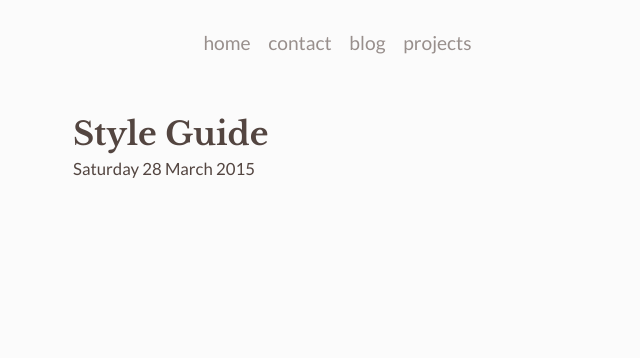
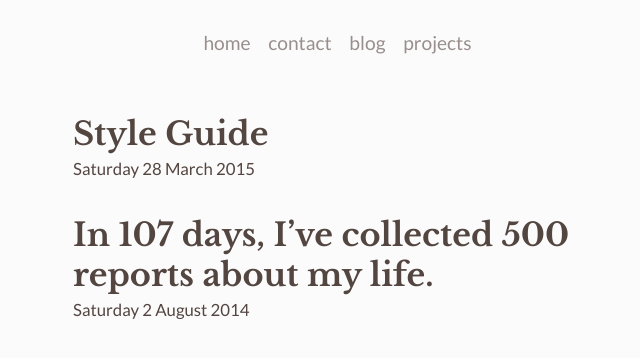
Before and after one commit to tmm/www, a Jekyll site: the page built from blog/index.html, in a window 1280 px wide. Shown: the top 358 px of the page, without its empty margins (303-943 px from the left). Built offline with Jekyll 4.4.1, drawn with Linux system fonts in a browser that asks for light colours; part of the change alters nothing that is shown.

Commit message:
Added post from Medium

```diff
--- a/_includes/head.html
+++ b/_includes/head.html
@@ -10,7 +10,7 @@
   <title>{{ page.title }}</title>
 
   <!-- Stylesheets -->
-  <link rel="stylesheet" href="http://fonts.googleapis.com/css?family=Noto+Serif:400italic|Lato|Libre+Baskerville:400,700">
+  <link rel="stylesheet" href="http://fonts.googleapis.com/css?family=Noto+Serif:400italic|Lato|Libre+Baskerville:400,700,400italic">
   <link rel="stylesheet" href="{{ "/css/styles.css" | prepend: site.baseurl }}">
 
   <!-- Favicons/Images -->
--- /dev/null
+++ b/blog/_posts/2014-08-02-in-107-days.md
@@ -0,0 +1,97 @@
+---
+layout: post
+title: "In 107 days, I’ve collected 500 reports about my life."
+date: 2014-08-02 10:00:00
+---
+
+![Are you in front of a screen?](/blog/assets/reporter0.png)
+{: .inline-image}
+
+##Here’s why you should start.##
+
+Over the last few months, I have made a conscious effort to learn a little more about myself. Whether its what I spend time doing or who I spend time with, I wanted a lightweight, unobtrusive method for collecting small snippets of data throughout my day.
+
+I tried lot’s of different methods—jotting down notes in small moleskin notebook, pecking away in the iOS notes app—the list goes on and on. None of these methods became ubiquitous in my daily routine and I tended to fade between several at a time. The worst part was that all the data was consciously collected.
+
+For this experiment to be effective, I had to find a method that randomly sampled, minimized complexity, and was accessible almost all the time.
+
+I settled with my iPhone 4s.
+
+>Money is circulated. Time is spent.
+
+One evening, my friend, [Tulio](https://twitter.com/tuliojarocki "Tulio Jarocki on Twitter"), was scrolling through one of Nicholas Felton’s [Personal Annual Reports](http://feltron.com "Feltron.com") and asked me if I had heard of Reporter.
+
+I said no.
+
+The next few minutes, I learned about how [the app](http://www.reporter-app.com "Reporter for iPhone") performs a few randomly timed surveys each day. Each survey, called a report, collects user inputted data as well as data from the phone’s sensors. The data is conveniently structured in exportable JSON files and the survey questions are completely customizable.
+
+>Reporter can illuminate aspects of your life that might be otherwise unmeasurable.
+
+If not completely sold on the idea, I was at least intrigued. The lightweight, random experience, centered around the phone was exactly where my other attempted methods fell short. So I fired up the App Store and was disappointed to [see that it cost $3.99](https://itunes.apple.com/us/app/reporter-app/id779697486).
+
+I almost balked at the purchase, but I realized something.
+
+*If Reporter can help me understand the things I care about, perhaps even saving me a few minutes each day, then it would definitely prove valuable.*
+
+The $3.99 I *circulated* on Reporter is definitely worth the time I *spend* everyday.
+
+***
+
+![Push Notification](/blog/assets/reporter1.png)
+{: .inline-image}
+A push notification I actually like seeing.
+{: .inline-caption}
+
+##Time To Report!##
+
+###What I report every day.###
+
+Time to Report! is the push notification that I see about five times a day. It prompts me to quickly avert my attention to capturing my current circumstances.
+
+Reporter has a few has default questions that I originally used—*Are you working? How did you sleep? Who are you with?*—but after a while I added my own and discarded a few of the built-ins.
+
+![Who are you with?](/blog/assets/reporter2.png)
+{: .normal-image}
+Who are you with?
+{: .normal-caption}
+
+My reports almost always comprise four questions: *Who are you with? What are you doing? Where are you? Are you in front of a screen?*
+
+The exception is right before I go to bed. I put Reporter to sleep and am asked: *How many pages did you read tonight?* And when I wake up, Reporter wakes and asks: *How did you sleep?* (Multiple choice: Great, Ok, Poorly, Not at all)
+
+![What are you doing?](/blog/assets/reporter3.png)
+{: .normal-image}
+What are you doing?
+{: .normal-caption}
+
+Besides Reporter latently recording other things, like the temperature, battery level, speed, steps, these six questions encompass the only active data I need to capture on my own.
+
+Most reports take only a few seconds and the power comes when the reports start to add up. I can start looking for answers to questions—*Where do I spend most of my time? Is sleep quality correlated to how often I am in front of a screen? What are my more social activities?* And there are many other trends you start to notice that maybe were unrecognizable before.
+
+![Where are you?](/blog/assets/reporter4.png)
+{: .normal-image}
+Where are you?
+{: .normal-caption}
+
+For me, the power of collecting all this data is simply having all the data. I have yet to do anything really significant yet, like one of Felton’s Annual Reports, but I am able to hold myself accountable based on my past behavior. I started my nightly reading habit around the same time that I began reporting.
+
+Every night when I do not want to read and would rather browse aimlessly on my phone, I remember that I have to report at the end of the night. If I have not read, then a 0 goes into the data set, which irks me a little. Its satisfying to see the in-app visualizations tracking your progress.
+
+![Are you in front of a screen?](/blog/assets/reporter5.png)
+{: .normal-image}
+Are you in front of a screen?
+{: .normal-caption}
+
+##Data = Understanding##
+
+I’m hoping to do something significant with the data at some point so I can really see how my life causally fits together, after only examining it at a superficial level. Until then, I’m satisfied with building habits through the app and being able to reflect on the last 107 days and 500 reports.
+
+Let me know if you try it out [@thomasmeagher](https://twitter.com/thomasmeagher "Thomas Meagher on Twitter") and what your thoughts are.
+
+Happy reporting!
+
+***
+
+###Notes###
+
+*This was [originally published on Medium](https://medium.com/@tfm/in-107-days-ive-collected-500-reports-about-my-life-c4454b9d8456) under the same name.*
```
Also changed, not shown: blog/assets/reporter0.png (added), blog/assets/reporter1.png (added), blog/assets/reporter2.png (added), blog/assets/reporter3.png (added), blog/assets/reporter4.png (added), blog/assets/reporter5.png (added).
